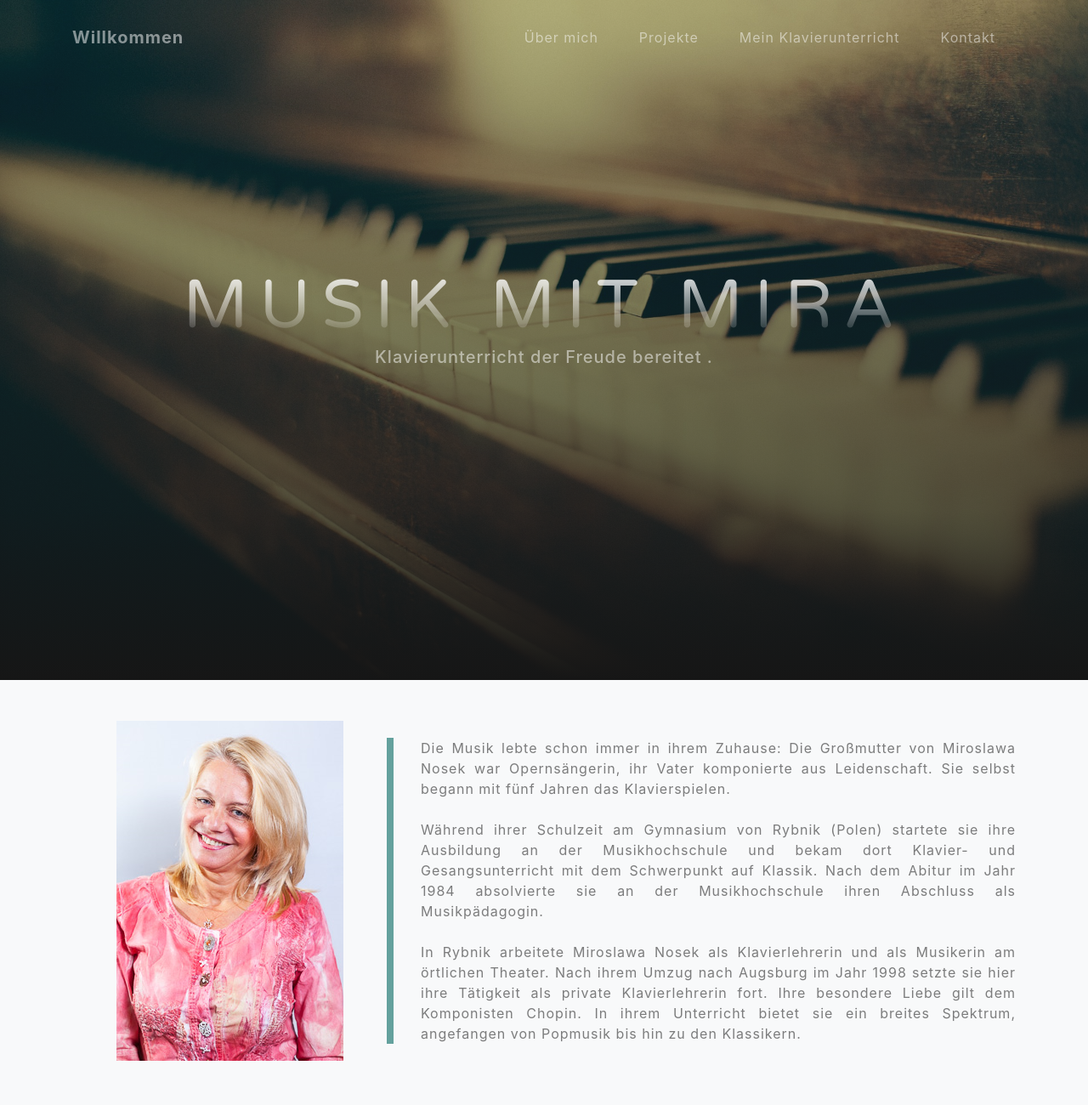
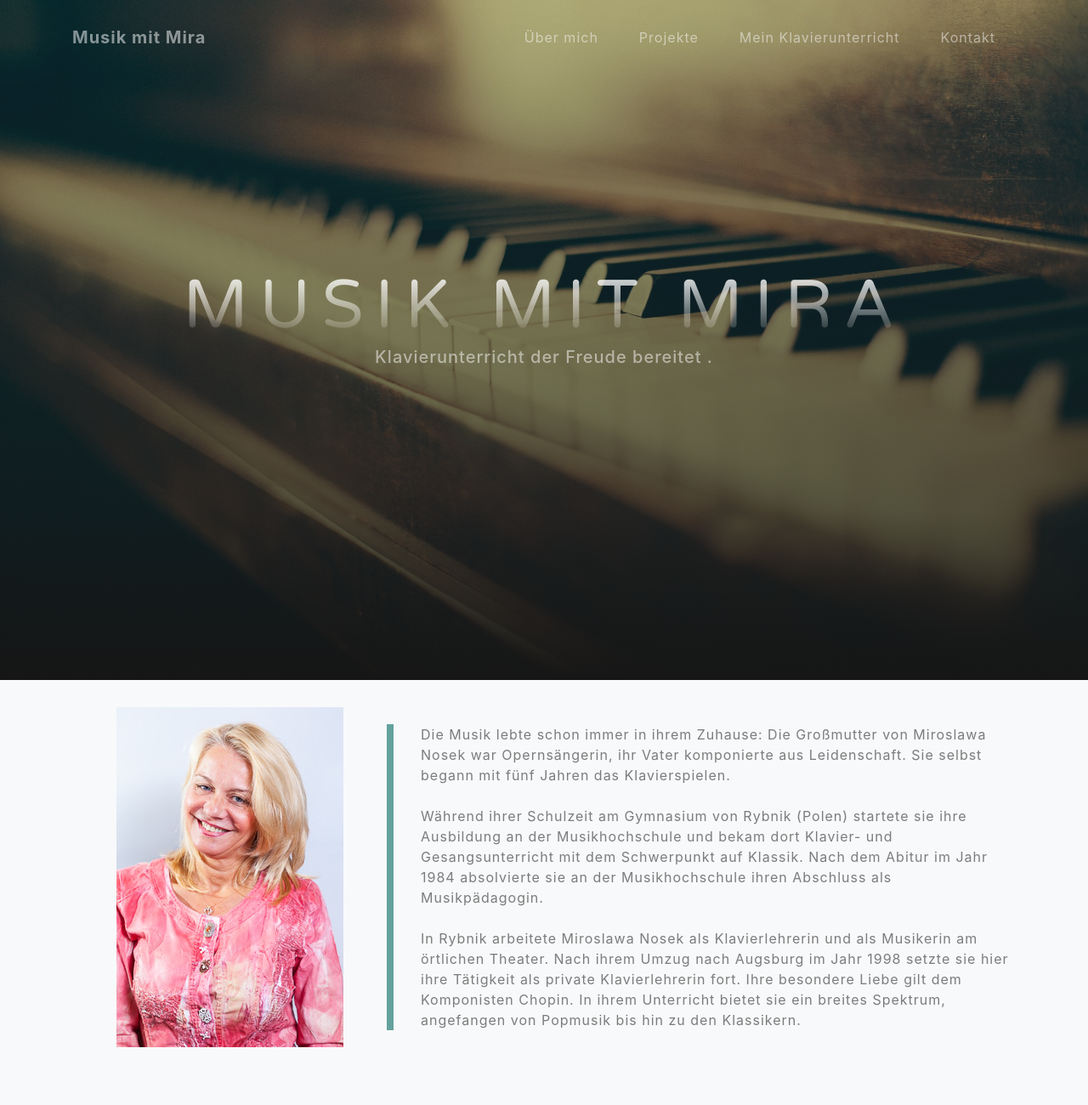
Before and after one commit to anose001/Music-with-mira, a website with bundled scripts: page index.html in a window 1280 px wide. Shown: the top 1300 px of the page at 85% size. Built offline with nearby package versions, Linux system fonts and the light colour scheme.

Commit message:
Font formatting

```diff
--- a/css/grayscale.css
+++ b/css/grayscale.css
@@ -168,7 +168,7 @@
 
 
 .about-section {
-  padding-top: 3rem;
+  padding-top: 2rem;
   background-color: #f8f9fa;
   /* Includes a linear background at the end of the header section */
   /* background: linear-gradient(to bottom, #161616 20%, rgba(248, 249, 250, 1) 60%, rgba(248, 249, 250, 1) 100%); */
--- a/index.html
+++ b/index.html
@@ -29,7 +29,7 @@
   <!-- Navigation -->
   <nav class="navbar navbar-expand-lg navbar-light fixed-top" id="mainNav">
     <div class="container">
-      <a class="navbar-brand js-scroll-trigger" href="#page-top">Willkommen</a>
+      <a class="navbar-brand js-scroll-trigger" href="#page-top">Musik mit Mira</a>
       <button class="navbar-toggler navbar-toggler-right" type="button" data-toggle="collapse" data-target="#navbarResponsive" aria-controls="navbarResponsive" aria-expanded="false" aria-label="Toggle navigation">
         Menu
         <i class="fas fa-bars"></i>
@@ -83,7 +83,7 @@
             <h2 class="text-black-50 mb-0">&Uuml;ber mich</h2>
           </div>-->
           <div class="featured-text text-center text-lg-left">
-            <p class="text-black-50 mb-0" align="justify">Die Musik lebte schon immer in ihrem Zuhause: Die Großmutter von Miroslawa Nosek war Opernsängerin, ihr Vater komponierte aus Leidenschaft. Sie selbst begann mit fünf Jahren das Klavierspielen. <br><br>
+            <p class="text-black-50 mb-0">Die Musik lebte schon immer in ihrem Zuhause: Die Großmutter von Miroslawa Nosek war Opernsängerin, ihr Vater komponierte aus Leidenschaft. Sie selbst begann mit fünf Jahren das Klavierspielen. <br><br>
 
             Während ihrer Schulzeit am Gymnasium von Rybnik (Polen) startete sie ihre Ausbildung an der Musikhochschule und bekam dort Klavier- und Gesangsunterricht mit dem Schwerpunkt auf Klassik. Nach dem Abitur im Jahr 1984 absolvierte sie an der Musikhochschule ihren Abschluss als Musikpädagogin. <br><br>
 
```
